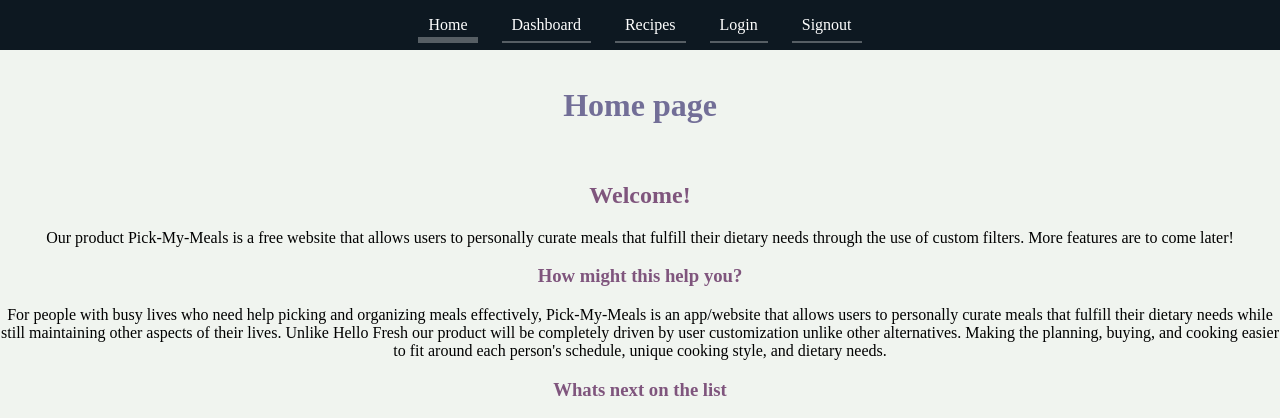
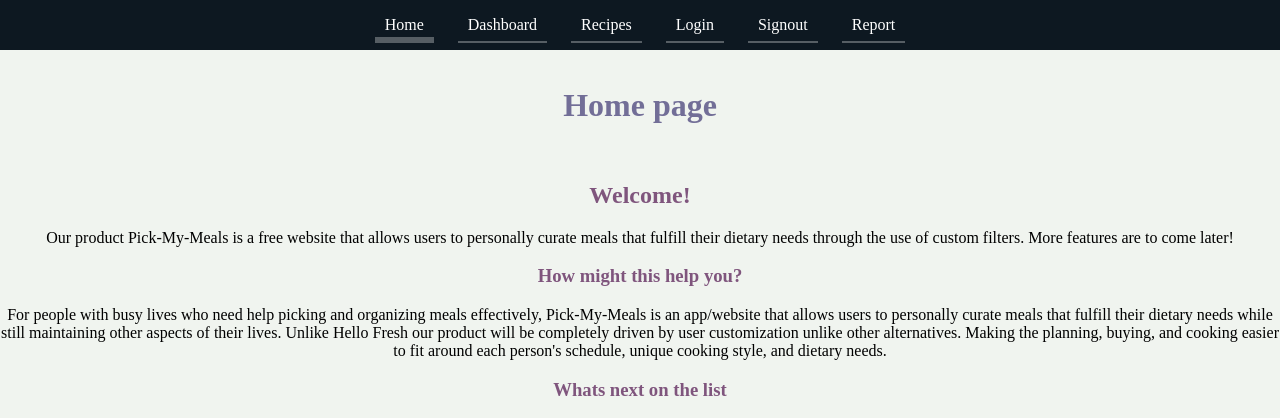
Before and after one commit to caiton1/CS386-Meal-Creation-App, a Flask app: page / in a window 1280 px wide. Shown: the top 418 px of the page. Run offline with Flask 3, Linux system fonts and the light colour scheme; parts of the project's set-up code (start-up, migrations or seed data) failed here and were passed over.

Commit message:
Update index.html
Added line 22

```diff
--- a/website/templates/index.html
+++ b/website/templates/index.html
@@ -19,6 +19,7 @@
       <a href="/recipe">Recipes</a>
       <a href="/login">Login</a>
       <a href="/logout">Signout</a>
+      <a href="/report">Report</a>
     </div>
 
     <header>
```
